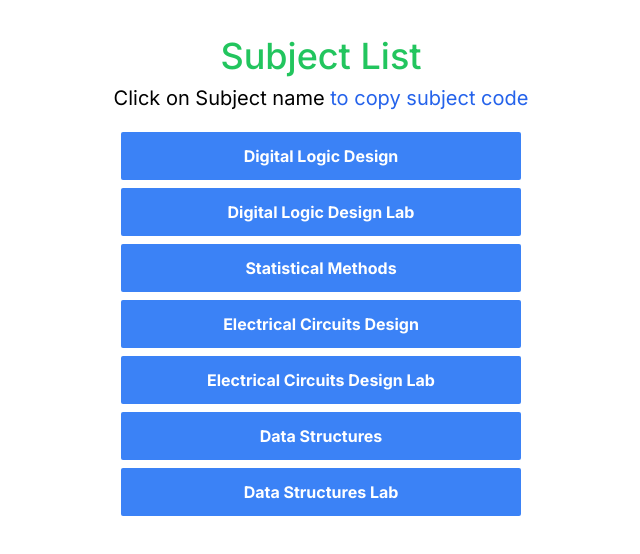
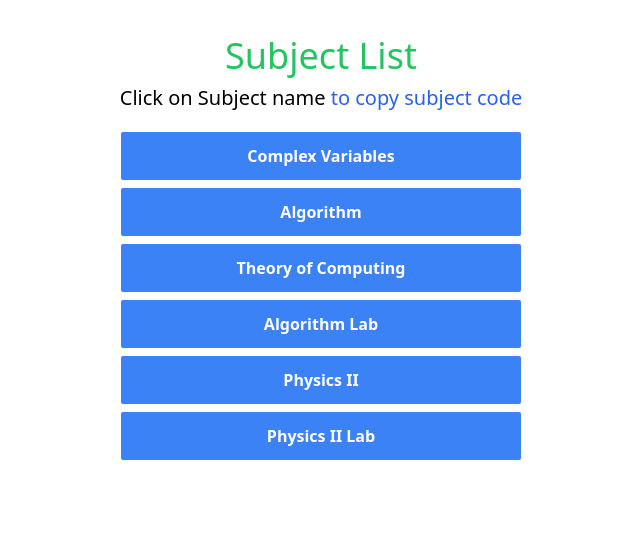
Before and after one commit to minhazurakash/Subject-picker, a Next.js app: page / in a window 1280 px wide. Shown: the top 554 px of the page, without its empty margins (319-959 px from the left). Built offline with nearby package versions, Linux system fonts and the light colour scheme.

Commit message:
course code update

```diff
--- a/src/pages/index.tsx
+++ b/src/pages/index.tsx
@@ -1,24 +1,23 @@
-import { Inter } from "next/font/google";
+// import { Inter } from "next/font/google";
 import { useState } from "react";
 import { CopyToClipboard } from "react-copy-to-clipboard";
 import toast, { Toaster } from "react-hot-toast";
 
-const inter = Inter({ subsets: ["latin"] });
+// const inter = Inter({ subsets: ["latin"] });
 
 export default function Home() {
   const [selectedSubject, setSelectedSubject] = useState<string>(null);
   const [selectedCodes, setSelectedCodes] = useState<string[]>([]);
   const subjectList = [
-    { name: "Digital Logic Design", code: "CSE263.13" },
-    { name: "Digital Logic Design Lab", code: "CSE264.13" },
-    { name: "Statistical Methods", code: "STA281.9" },
-    { name: "Electrical Circuits Design", code: "EEE181.11" },
-    { name: "Electrical Circuits Design Lab", code: "EEE182.13" },
-    { name: "Data Structures", code: "CSE241.21" },
-    { name: "Data Structures Lab", code: "CSE242.25" },
+    { name: "Complex Variables", code: "MAT241.15" },
+    { name: "Algorithm", code: "CSE265.15" },
+    { name: "Theory of Computing", code: "CSE441.4" },
+    { name: "Algorithm Lab", code: "CSE266.14" },
+    { name: "Physics II", code: "PHY181.15" },
+    { name: "Physics II Lab", code: "PHY182.23" },
   ];
   return (
-    <main className={`container mx-auto p-4 ${inter.className}`}>
+    <main className={`container mx-auto p-4`}>
       <div className="text-center my-5">
         <h1 className="text-3xl md:text-4xl font-medium mb-2 text-green-500">
           Subject List
```
